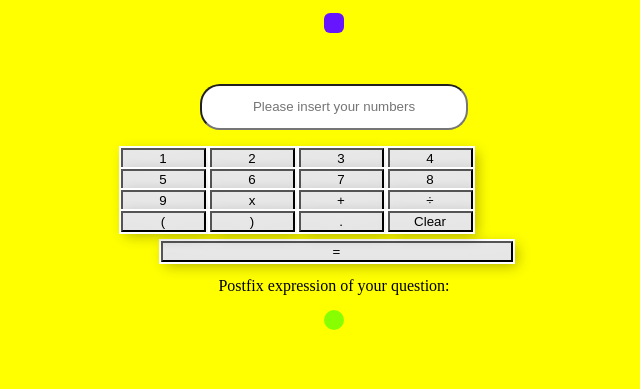
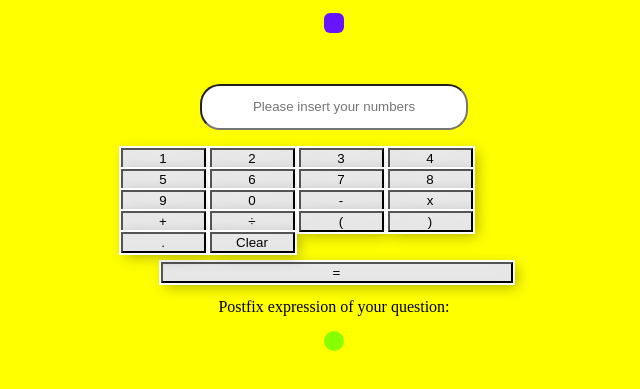
Before and after one commit to ebewebdev/Calculator-Final-, a plain HTML site: page index.html in a window 1280 px wide. Both pictures are taken after a click on the element "Click me for a Numpad". Shown: the part 323-712 px from the top of the page, without its empty margins (306-946 px from the left). Drawn offline with Linux system fonts and the light colour scheme.

Commit message:
Update index.html

```diff
--- a/index.html
+++ b/index.html
@@ -45,6 +45,8 @@
      <button class="key" onClick="display('7')">7</button>
      <button class="key" onClick="display('8')">8</button>
      <button class="key" onClick="display('9')">9</button>
+     <button class="key" onClick="display('0')">0</button>
+     <button class="key" onClick="display('-')">-</button>
      <button class="key" onClick="display('x')">x</button>
      <button class="key" onClick="display('+')">+</button>
      <button class="key" onClick="display('/')">÷</button>
```
